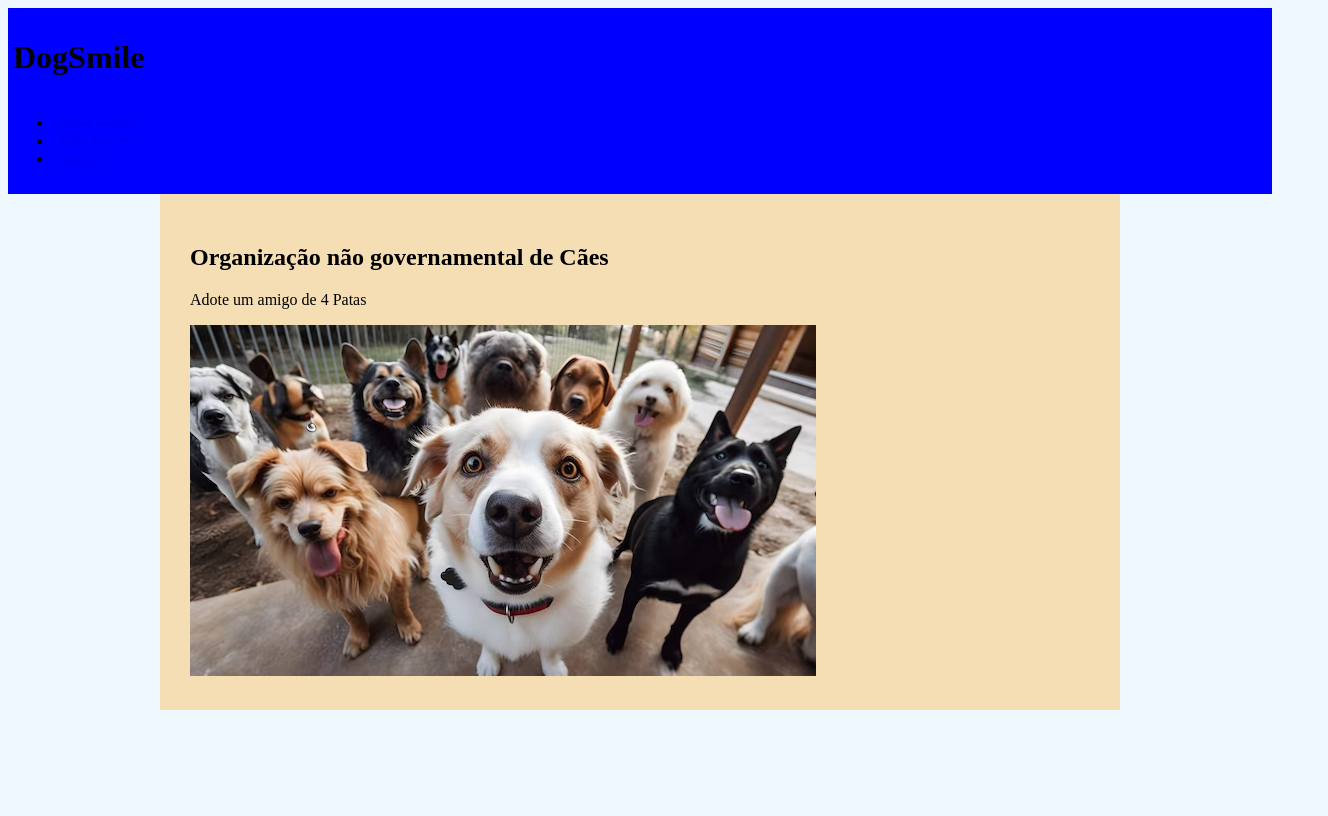
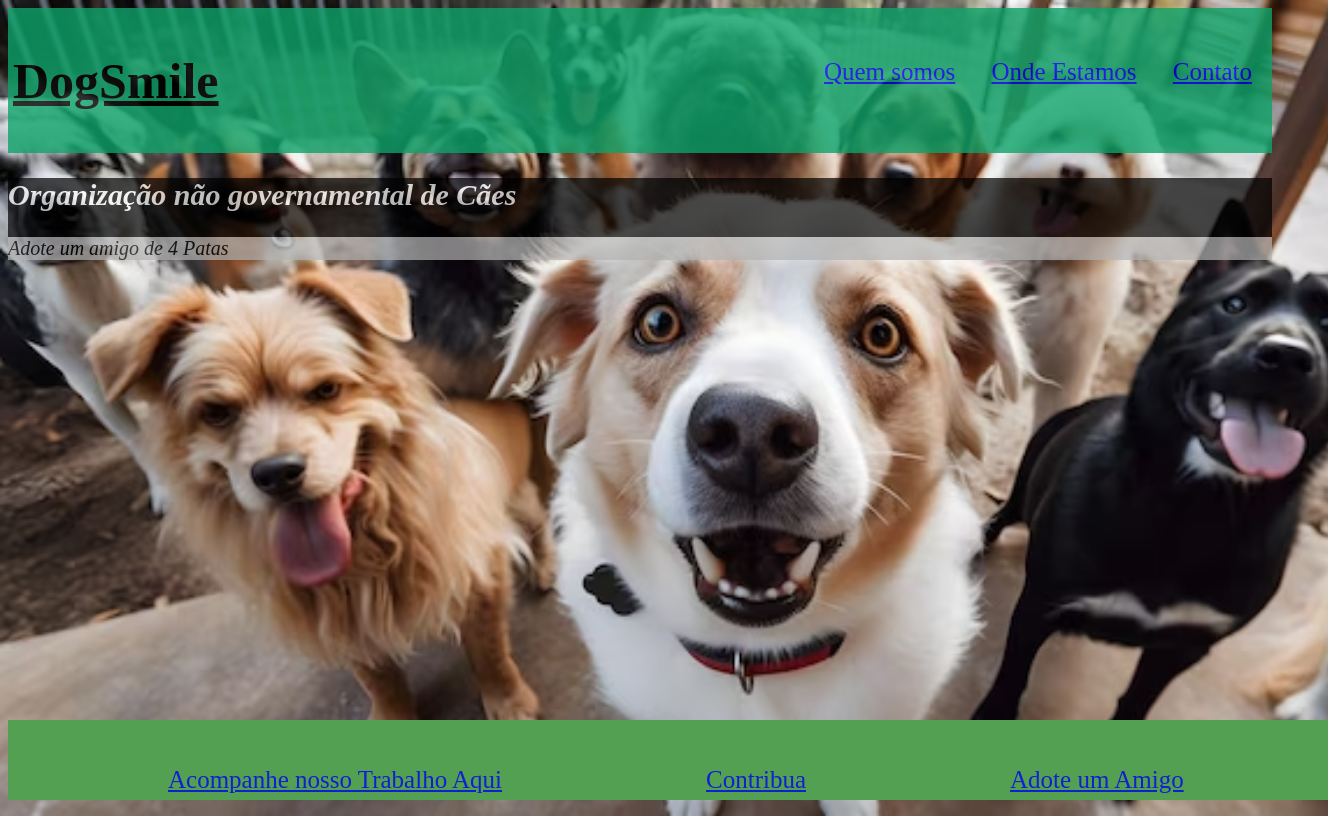
Before and after one commit to samuelsfilho/Landing-Page, a plain HTML site: page index.html in a window 1280 px wide. Shown: the whole page, 1328 px wide, since content can reach past the window. Drawn offline with Linux system fonts and the light colour scheme.

```diff
--- a/index.html
+++ b/index.html
@@ -8,20 +8,18 @@
     <link rel="stylesheet" href="style.css">
 </head>
 
-<!-- Cabeçalho a direita ( Buscar, quem somos e icones de rede social)
-
-  Cabeçalho a esquerda( icone dog, e apoie nosso trabalho) -->
+<!-- Aprender a tornar responsivo -->
 
 <body>
 
 
     <header class="cabecalho">
-        <h1 class="logo">DogSmile</h1>
-        <nav>
+        <h1 class="logo"><u>DogSmile</u></h1>
+        <nav class="nav">
             <ul>
-                <li><a href="#quem-somos">Quem somos</a></li>
-                <li><a href="#aonde-estamos">Onde Estamos</a></li>
-                <li><a href="#contato">Contato</a></li>
+                <li class="li"><a href="#quem-somos">Quem somos</a></li>
+                <li class="li"><a href="#aonde-estamos">Onde Estamos</a></li>
+                <li class="li"><a href="#contato">Contato</a></li>
             </ul>
         </nav>
     </header>
@@ -31,15 +29,23 @@
             <div class="info">
                 <h1>Organização não governamental de Cães</h1>
 
-                <p> Adote um amigo de 4 Patas</p>
+                <p class="paragrafo"> Adote um amigo de 4 Patas</p>
 
             </div>
 
-            <div class="image">
-                <img src="./Imagens/um-grupo-de-cachorros-esta-reunido-em-um-quintal_808092-2447.avif" alt="Cachorros">
-            </div>
         </section>
+
+
     </main>
+
+    <footer>
+        <nav class="rodape">
+            <ul>
+                <li class="a"><a href="#acompanhe nosso trabalho aqui">Acompanhe nosso Trabalho Aqui</a></li>
+                <li class="a"><a href="#contribua">Contribua</a></li>
+                <li class="a"><a href="#adote um amigo">Adote um Amigo</a></li>
+            </ul>
+    </footer>
 
 
 
--- a/style.css
+++ b/style.css
@@ -1,10 +1,19 @@
 body {
     background-color: aliceblue;
+    background-image: url(./Imagens/um-grupo-de-cachorros-esta-reunido-em-um-quintal_808092-2447.avif);
+    background-repeat: no-repeat;
+    background-size: cover;
+    min-height: 100vh;
+}
+
+.logo {
+    font-size: 50px;
 }
 
 .cabecalho {
     padding: 10px 5px;
-    background-color: blue;
+    background-color: rgb(13, 163, 106);
+    opacity: 80%;
 }
 
 .cabecalho .logo {
@@ -13,6 +22,7 @@ body {
 
 .cabecalho .nav {
     float: right;
+    font-size: 25px;
 }
 
 .cabecalho .nav .li {
@@ -20,7 +30,7 @@ body {
     padding: 15px;
 }
 
-main {
+.main {
     background-color: wheat;
     padding: 30px;
     width: 900px;
@@ -29,3 +39,35 @@ main {
 
     margin: 0 auto;
 }
+
+.info {
+    color: white;
+    font-size: 20px;
+    font-style: italic;
+    background-color: black;
+    opacity: 70%;
+
+}
+
+.paragrafo {
+    color: black;
+    background-color: white;
+    opacity: 70%;
+}
+
+.rodape {
+    position: absolute;
+    bottom: 0;
+    width: 100%;
+    height: 2.5rem;
+    background-color: rgb(83, 160, 83);
+    padding: 20px;
+    /* altura do rodapé */
+}
+
+.a {
+    padding: 10px 100px;
+    display: inline-block;
+    font-size: 25px;
+    opacity: 80%;
+}
```
